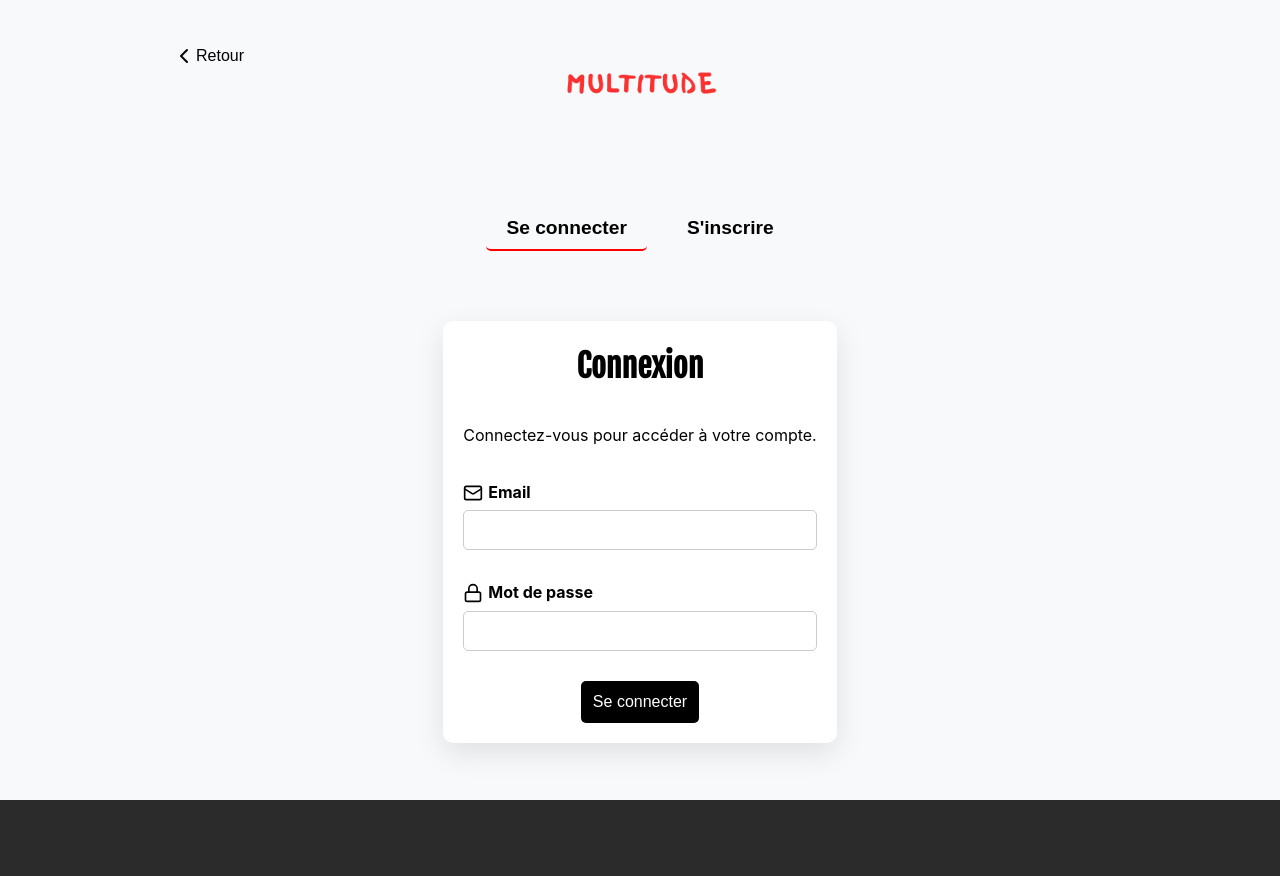
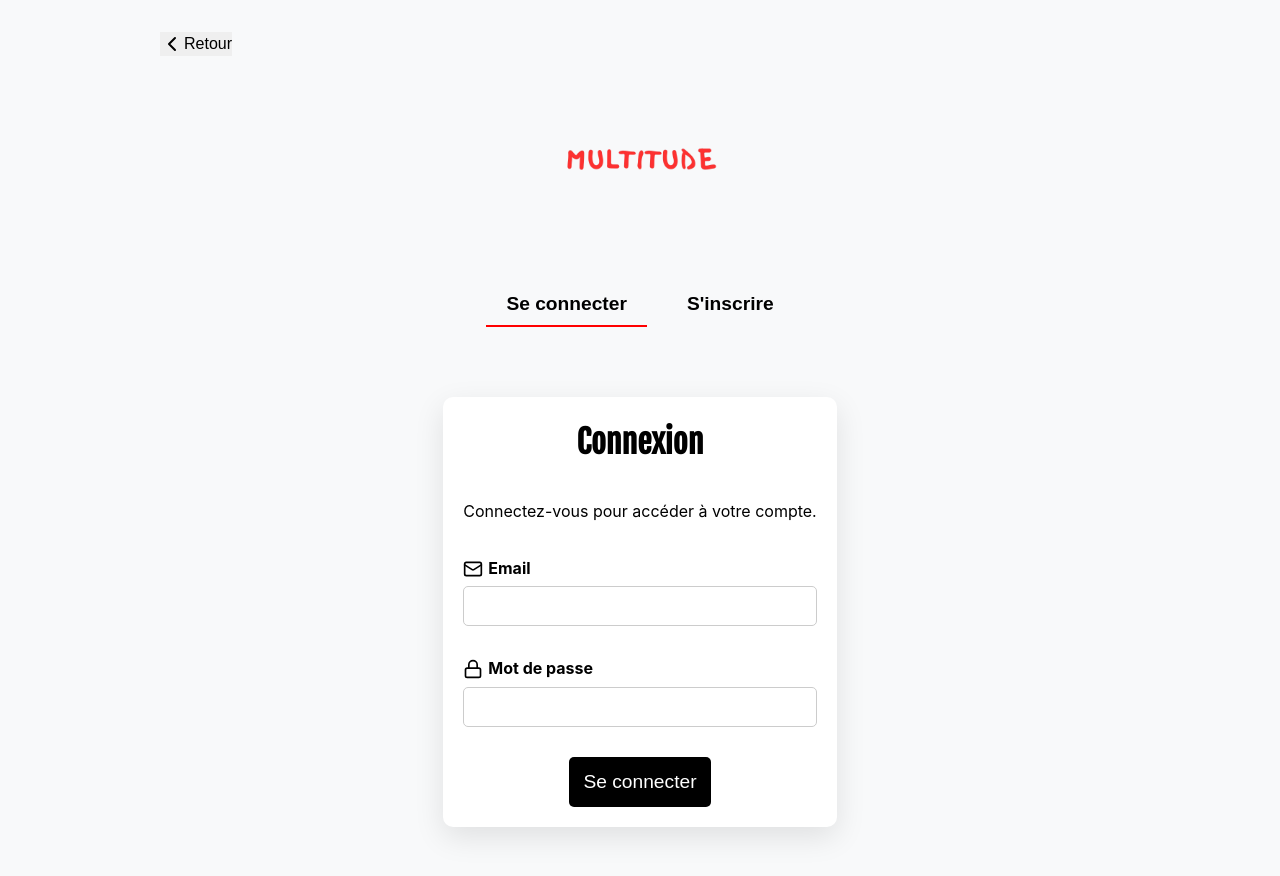
Before and after one commit to JonathanMbaya/multitude_app, a React (Vite) app: page /admin/secret in a window 1280 px wide. Shown: the top 876 px of the page. Before the commit the page ends 800 px from the top, so only its background shows below. Built offline with nearby package versions, Linux system fonts and the light colour scheme; a web font is replaced by a local one.

Commit message:
Page de connexion administrateur

```diff
--- a/src/components/FormLogin/FormLogin.css
+++ b/src/components/FormLogin/FormLogin.css
@@ -60,7 +60,7 @@ input {
     font-size: 1rem;
 }
 
-button {
+.login-container button {
     background: black;
     color: white;
     padding: 14px;
--- a/src/components/FormSignUp/FormSignUp.css
+++ b/src/components/FormSignUp/FormSignUp.css
@@ -40,7 +40,7 @@ input {
     border-radius: 5px;
 }
 
-button {
+.signup-container button {
     background: black;
     color: white;
     padding: 12px;
--- a/src/pages/Connexion.css
+++ b/src/pages/Connexion.css
@@ -1,5 +1,5 @@
 .connexion-container {
-    height: 100vh;
+    height: 120vh;
     display: flex;
     flex-direction: column;
     justify-content: center;
@@ -18,7 +18,6 @@
 .back-button button {
     display: flex;
     align-items: center;
-    background: none;
     border: none;
     color: black;
     font-size: 1rem;
```
